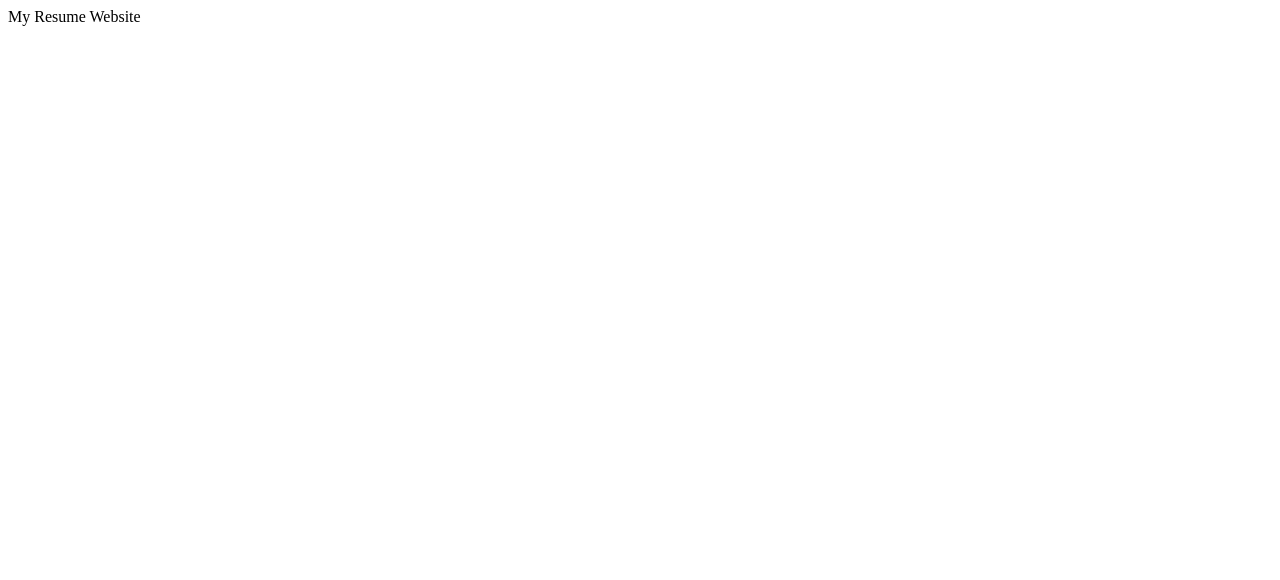
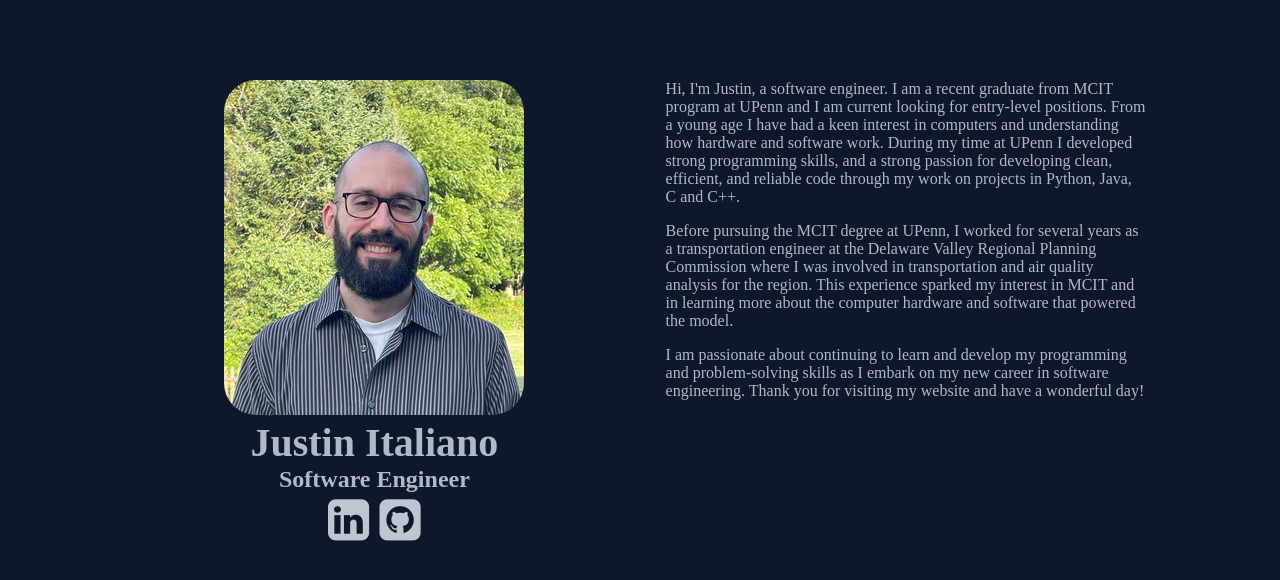
Before and after one commit to jitalian/jitalian.github.io, a plain HTML site: page index.html in a window 1280 px wide. Drawn offline with Linux system fonts and the light colour scheme.

Commit message:
Header/About Section

```diff
--- a/index.html
+++ b/index.html
@@ -1,11 +1,59 @@
 <!DOCTYPE html>
 <html lang="en">
-<head>
-    <meta charset="UTF-8">
-    <meta name="viewport" content="width=device-width, initial-scale=1.0">
-    <title>Document</title>
-</head>
-<body>
-    My Resume Website
-</body>
+  <head>
+    <meta charset="UTF-8" />
+    <meta name="viewport" content="width=device-width, initial-scale=1.0" />
+    <link
+      rel="stylesheet"
+      href="https://cdnjs.cloudflare.com/ajax/libs/font-awesome/4.7.0/css/font-awesome.min.css"
+    />
+    <link rel="stylesheet" href="style.css" />
+    <title>Justin Italiano</title>
+  </head>
+  <body>
+    <div class="wrapper">
+      <header>
+        <div class="leftheader">
+          <img src="img/profile_pic.jpg" alt="Picture of me!" />
+          <h1>Justin Italiano</h1>
+          <h2>Software Engineer</h2>
+          <a
+            href="https://www.linkedin.com/in/justin-italiano-52309489/"
+            target="blank"
+            ><i class="fa fa-linkedin-square"></i
+          ></a>
+          <a href="https://www.github.com/jitalian" , target="blank"
+            ><i class="fa fa-github-square"></i
+          ></a>
+        </div>
+        <div class="rightheader">
+          <p>
+            Hi, I'm Justin, a software engineer. I am a recent graduate from MCIT
+            program at UPenn and I am current looking for entry-level positions.
+            From a young age I have had a keen
+            interest in computers and understanding how hardware and software
+            work. During my time at UPenn I developed strong programming skills,
+            and a strong passion for developing clean, efficient, and reliable
+            code through my work on projects in Python, Java, C and C++.
+          </p>
+          <p>
+            Before pursuing the MCIT degree at UPenn, I worked for several years
+            as a transportation engineer at the Delaware Valley Regional
+            Planning Commission where I was involved in transportation and air
+            quality analysis for the region. This experience sparked my interest in MCIT and
+            in learning more about the computer hardware and software that
+            powered the model.
+          </p>
+          <p>
+            I am passionate about continuing to learn and develop my programming
+            and problem-solving skills as I embark on my new career in software
+            engineering. Thank you for visiting my website and have a wonderful day!
+          </p>
+        </div>
+      </header>
+
+
+
+    </div>
+  </body>
 </html>
--- /dev/null
+++ b/style.css
@@ -0,0 +1,61 @@
+html {
+    background-color: #0F172A;
+
+}
+
+h1, h2, p {
+    padding: 0;
+    margin: 0;
+}
+
+h1 {
+    font-size: 2.5rem;
+}
+
+.wrapper {
+    width: 80%;
+    margin: 0 auto;
+    margin-top: 5rem;
+}
+
+body{
+    color: #b0b9c6
+}
+
+header {
+    display: flex;
+    flex-flow: row wrap;
+}
+.leftheader {
+
+    padding-right: 2vw;
+    border: 0px solid white;
+    text-align: center;
+    flex: 1 0 47%;
+}
+
+.rightheader {
+    padding-left: 2vw;
+    border: 0px solid white;
+    flex: 1 0 47%;
+}
+
+.rightheader p {
+    padding-bottom: 1rem;
+}
+
+img {
+    border-radius: 2rem;
+}
+
+i.fa {
+    background-color:#0F172A;
+    color: #bfc6d1;
+    font-size: 3rem;
+    margin: 0.2rem;
+
+}
+
+i:hover {
+    color: #7e8187 ;
+}
```
Also changed, not shown: img/linkedin.svg (added), img/profile_pic.jpg (added).
